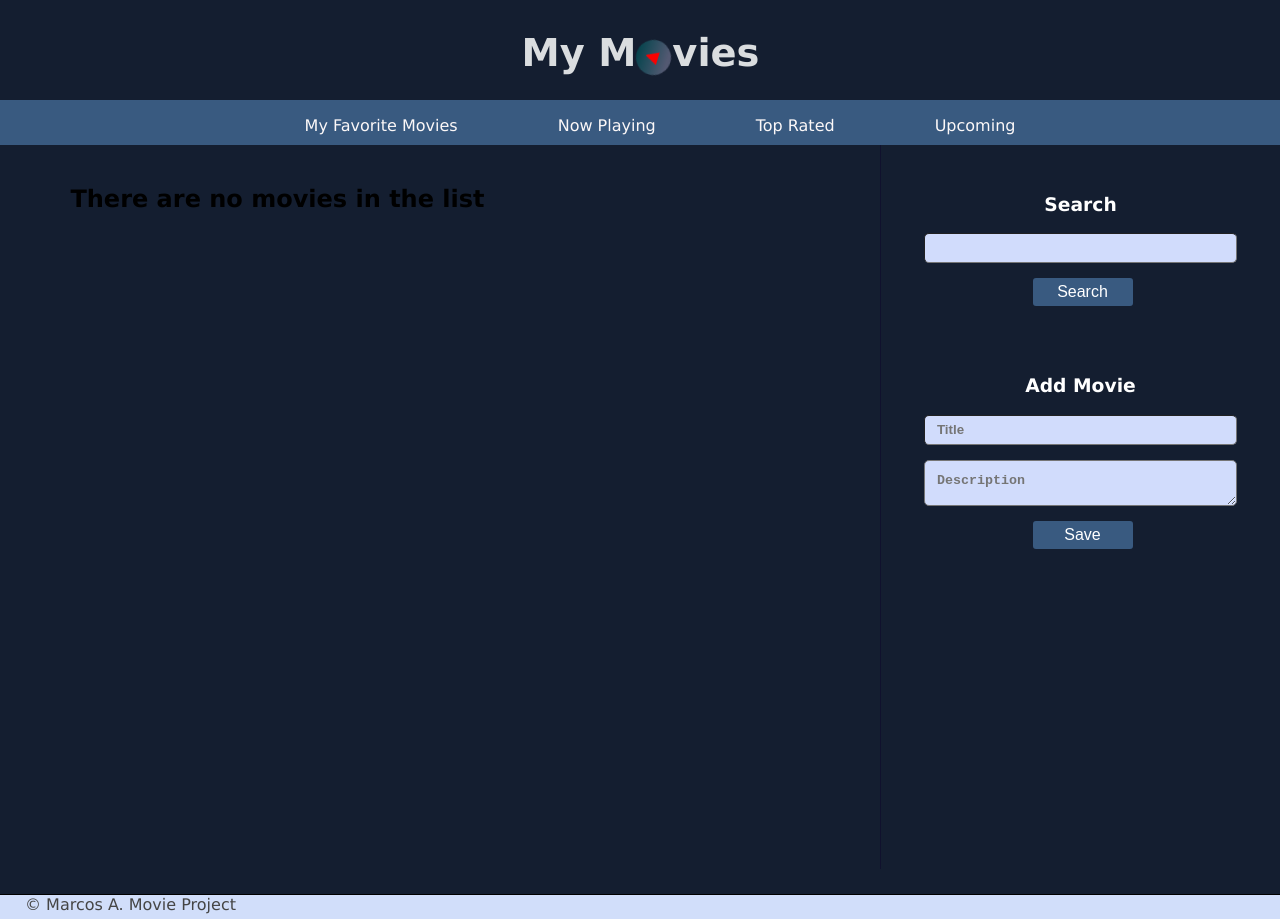
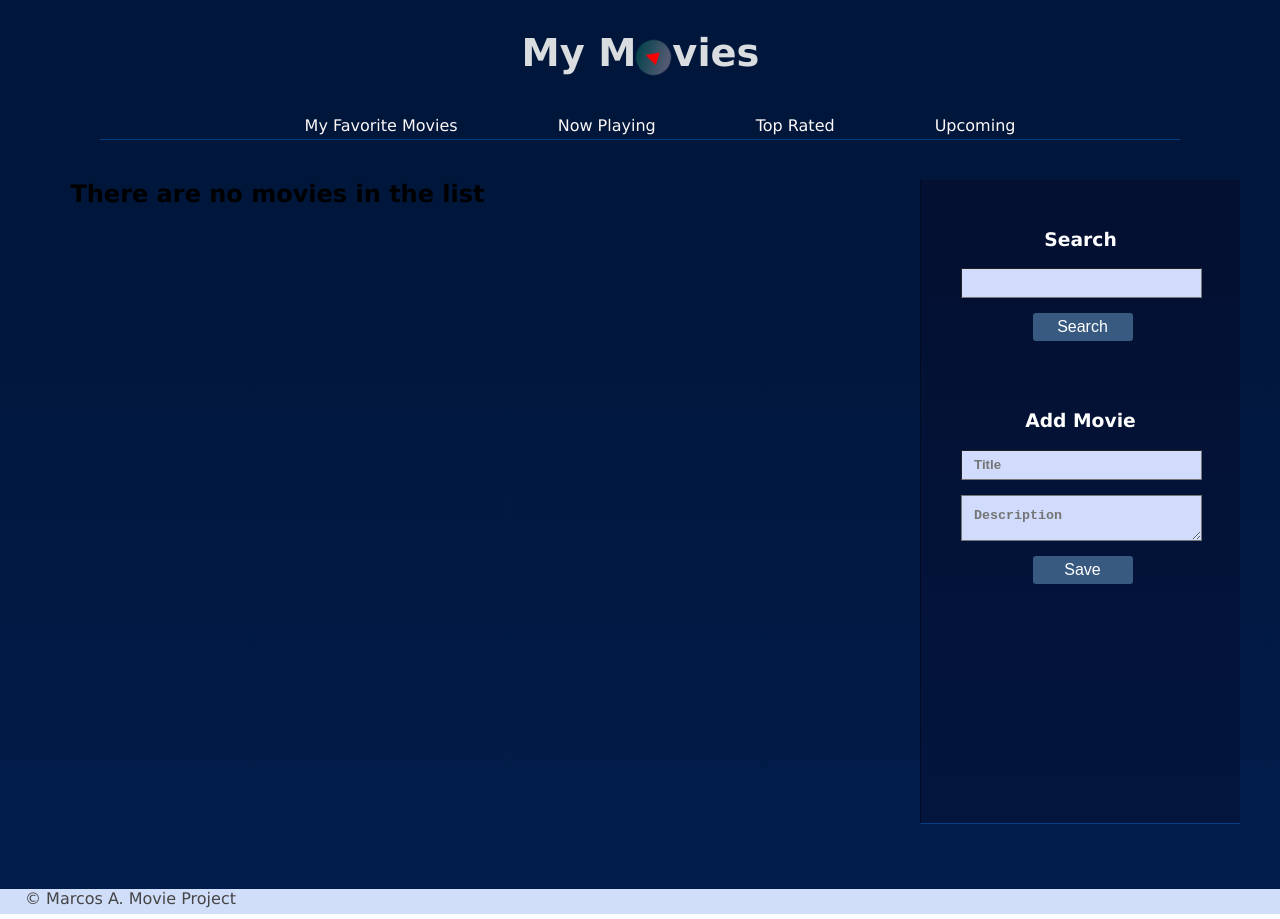
Before and after one commit to marcosdaguiar/MovieProject, a React (Create React App) app: page / in a window 1280 px wide. Built offline with nearby package versions, Linux system fonts and the light colour scheme.

Commit message:
CSS edit Features

```diff
--- a/src/index.css
+++ b/src/index.css
@@ -1,6 +1,10 @@
 /*general styles*/
 body{
-  background-color: rgb(20, 30, 48);
+  background: rgb(2, 28, 77);
+  background: linear-gradient(180deg,
+    rgb(1, 22, 59, 1)30%,
+    rgb(2, 28, 73)85%);
+ /* background-color: rgb(15, 34, 68);*/
   font-family: Verdana, Geneva, Tahoma, sans-serif;
   text-align: center;
   padding: 0px;
@@ -17,14 +21,15 @@ body{
       "content content content side"
       "footer footer footer footer";
 
-  grid-template-rows: 100px 45px minmax(724px, auto) 50px;
+  grid-template-rows: 100px 40px minmax(724px, auto) 50px;
   grid-template-columns: auto auto auto minmax(250px, 400px);
 }
 
 
 .header{
   grid-area: header;
-  background: rgb(20, 30, 48);
+  background: transparent;
+  /*background: rgb(20, 30, 48);*/
   text-align: left;
   font-size: larger;
   font-style: normal;
@@ -72,8 +77,12 @@ body{
 }
 
 .nav{
+  border-bottom: 1px solid rgba(0, 140, 255, 0.363);
+  margin-left: 100px;
+  margin-right: 100px;
   grid-area: nav;
-  background: #395a80;
+  background: transparent;
+ /* background: #395a80;*/
 
 }
 
@@ -108,8 +117,9 @@ body{
 
 
 .content{
+
   grid-area: content;
-  background: rgb(20, 30, 48);
+  background: transparent;
   display: flex;
   padding-right: 8%;
   padding-left: 8%;
@@ -124,7 +134,9 @@ body{
 
 .movie-item{
   flex-grow: 1;
-  background: rgb(10, 0, 27);
+  background: rgba(10, 0, 27, 0.267);
+  border-bottom: 1px solid rgba(0, 140, 255, 0.363);
+  border-left: 1px solid rgba(5, 5, 5, 0.699);
   color: white;
   box-shadow: 0px 0px 2px #000000;
   margin:20px;
@@ -154,17 +166,19 @@ input[type="button"]{
 }
 
 .movie-item .edit:hover{
-  background: #7e8009;
+  background: #1288e9;
 }
 
 .movie-item .delete:hover{
-  background: #690c0c;
+  background: #8a0e0e;
 }
 
 .side{
+  margin: 40px;
   grid-area: side;
-  background: rgb(20, 30, 48);
-  border-left: 1px  solid #0c002971;
+  background: rgba(10, 0, 27, 0.267);
+  border-left: 1px solid rgba(0, 0, 0, 0.363);
+  border-bottom: 1px solid rgba(0, 140, 255, 0.363);
   color: white;
 }
 
@@ -180,12 +194,16 @@ input[type="button"]{
 
 .editForm input[type='text'],
 textarea{
+  background: #d1dcfc;
   height:20px;
   width: 200px;
   display: block;
   align-items: center;
   justify-content: center;
   margin: 10px auto;
+  opacity: 3;
+  outline: 0;
+  border-width: 1px;
 }
 
 .editForm .update:hover{
@@ -199,7 +217,6 @@ textarea{
   margin: 0 auto;
   margin-top: 15px;
   padding: 12px;
-  border-radius: 5px;
   background: #d1dcfc;
   color: #000000;
   font-weight:bold;
@@ -207,7 +224,6 @@ textarea{
   opacity: 3;
   outline: 0;
   border-width: 1px;
-
 }
 
 .side textarea{
@@ -215,7 +231,6 @@ textarea{
   margin: 0 auto;
   margin-top: 15px;
   padding: 12px;
-  border-radius: 5px;
   background: #d1dcfc;
   color: #000000;
   font-weight:bold;
@@ -231,7 +246,6 @@ textarea{
   grid-area: footer;
   background: #d1defa;
   color: #454545;
-  border-top: 1px solid rgb(0, 0, 0);
   text-align: left;
   padding-left: 25px;
   margin-top: 25px;
```
